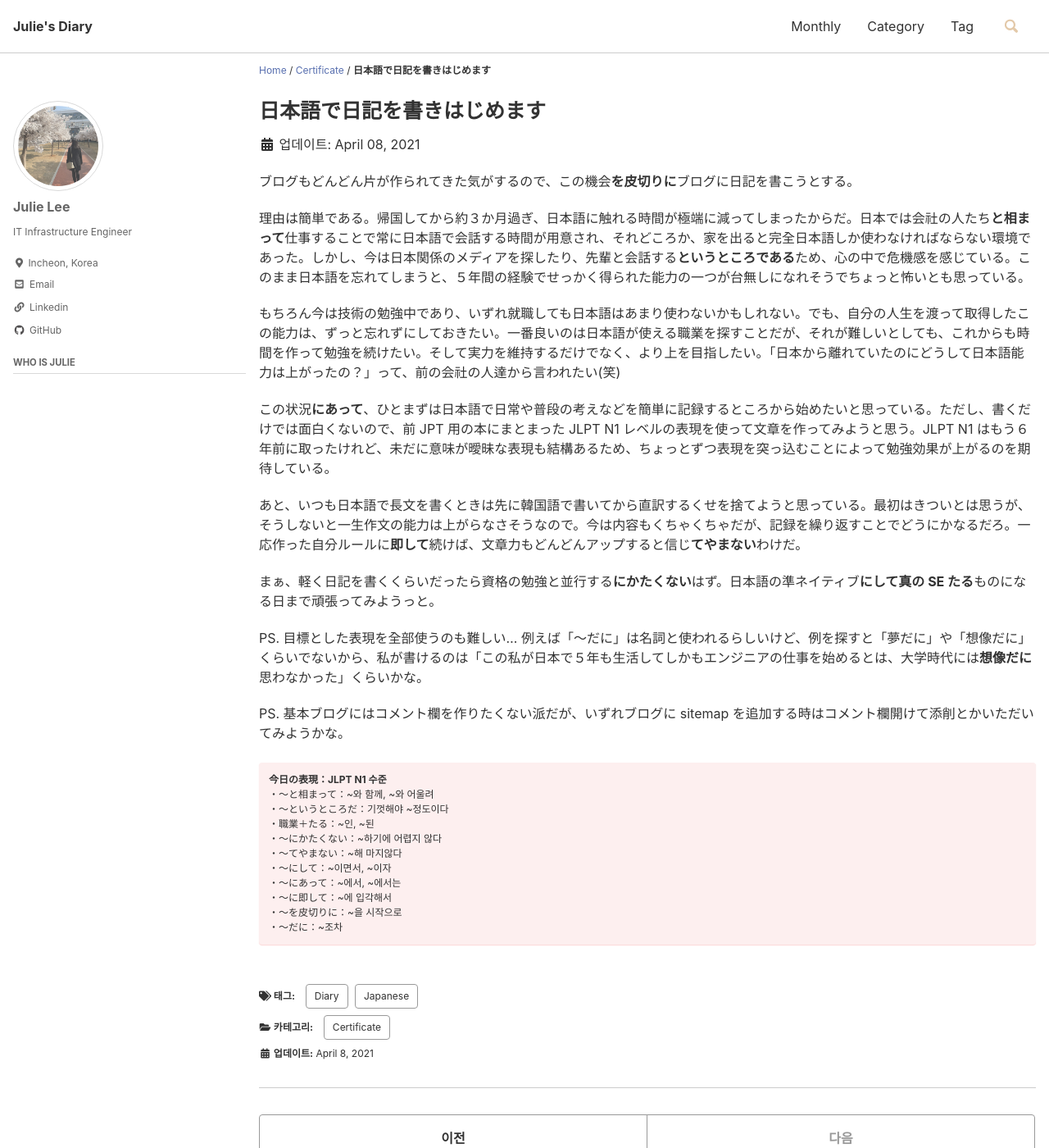
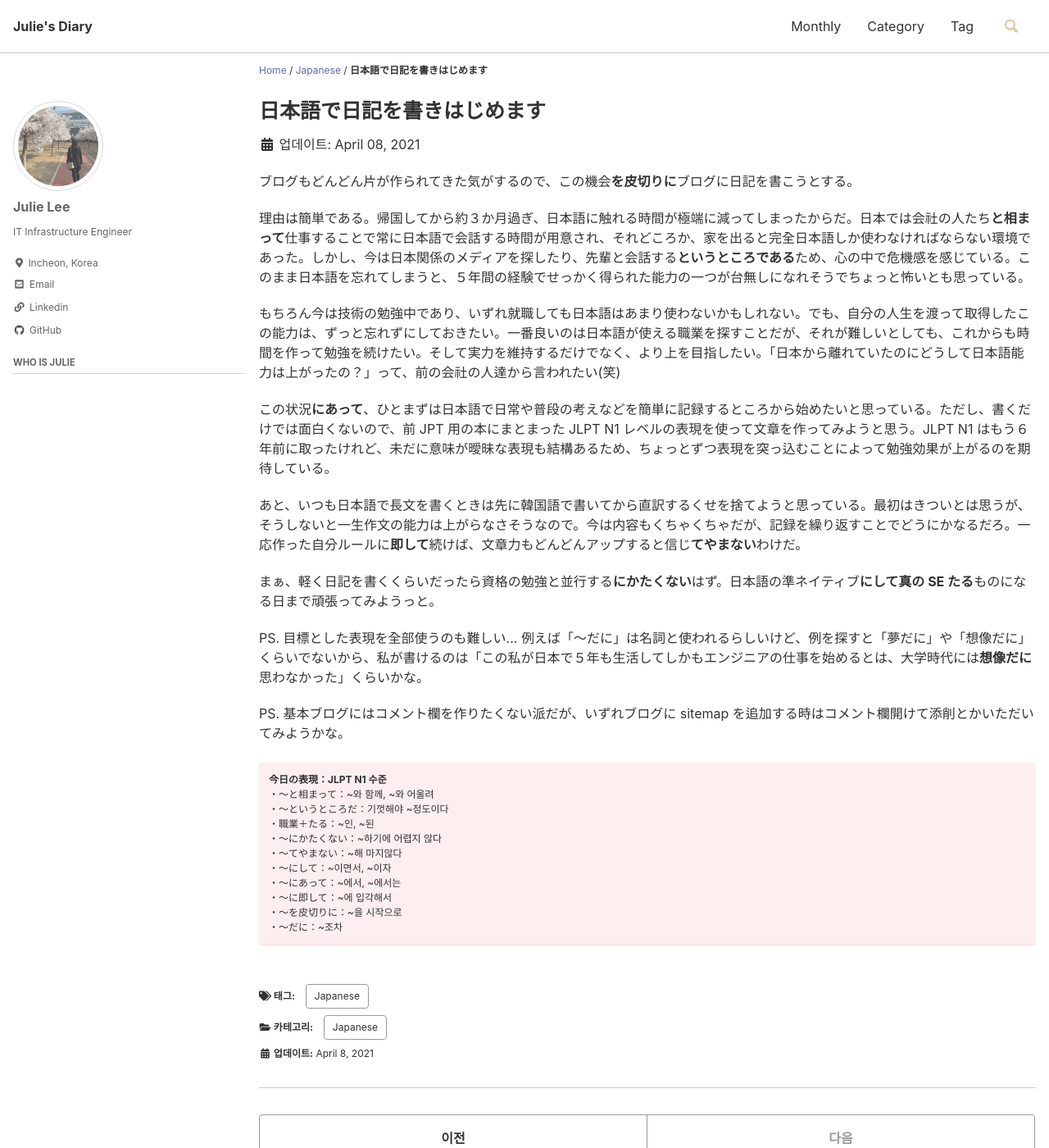
Before and after one commit to smilejulie0812/smilejulie0812.github.io, a Jekyll site: the page built from _posts/2021-04-08-japanesediary20210408.md, in a window 1280 px wide and 1400 px high. Shown: the whole window at 82% size. Built offline with Jekyll 4.4.1, drawn with Linux system fonts in a browser that asks for light colours; cached includes are drawn as plain includes.

Commit message:
Update 2021-04-08-japanesediary20210408.md

```diff
--- a/_posts/2021-04-08-japanesediary20210408.md
+++ b/_posts/2021-04-08-japanesediary20210408.md
@@ -2,10 +2,9 @@
 title: "日本語で日記を書きはじめます"
 excerpt_separator: "<!--more-->"
 categories:
-  - Certificate
+  - Japanese
 tags:
   - Japanese
-  - Diary
 sidebar:
   nav: "docs"
 ---
```
